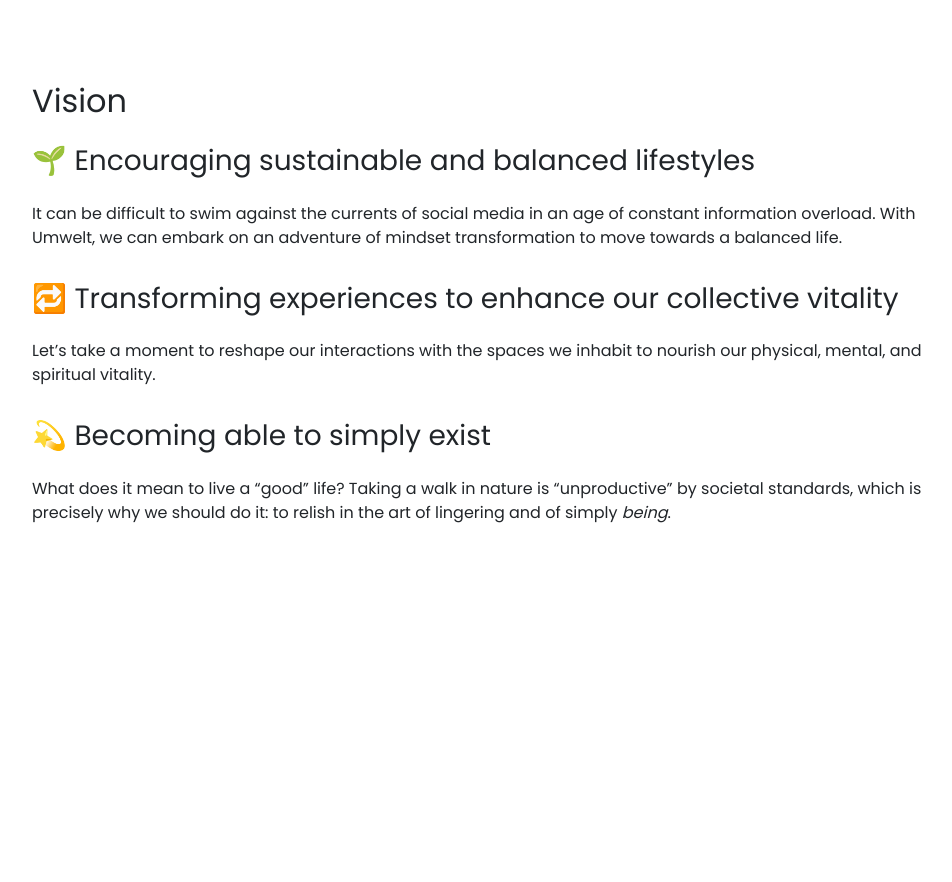
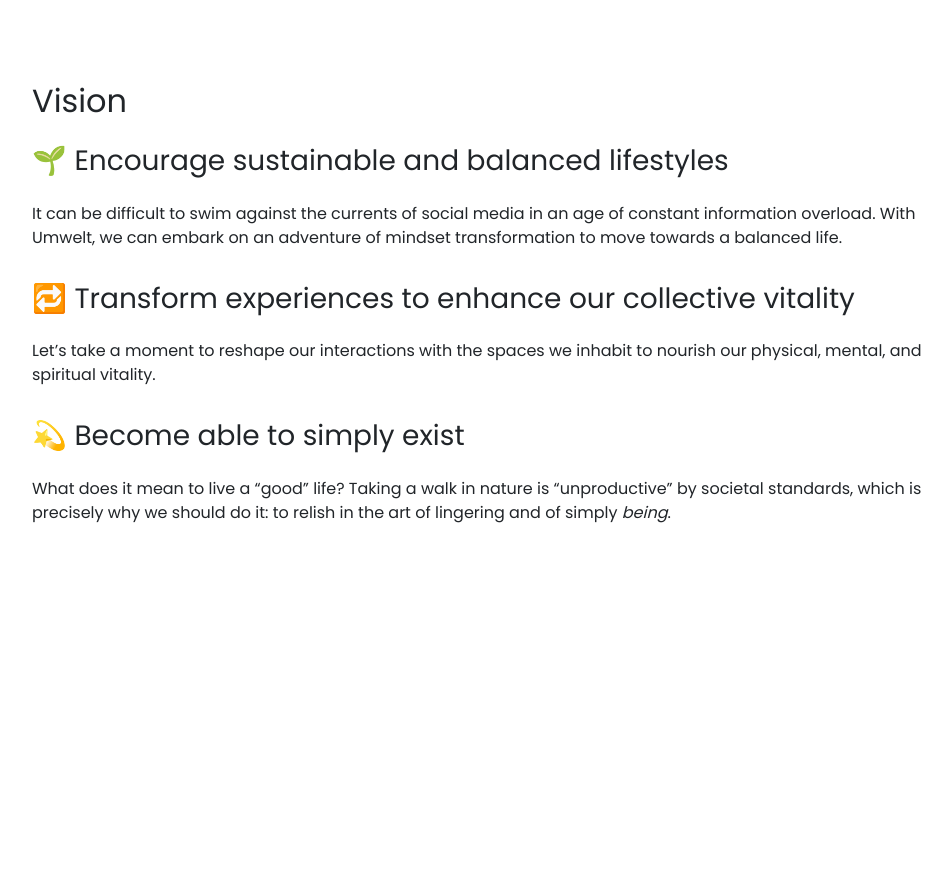
Before and after one commit to bellaslee/umwelt, a Next.js app: page / in a window 1280 px wide. Shown: the part 5820-6702 px from the top of the page, without its empty margins (140-1092 px from the left). Built offline with nearby package versions, Linux system fonts and the light colour scheme; a web font is replaced by a local one.

Commit message:
Update copy

```diff
--- a/src/pages/index.js
+++ b/src/pages/index.js
@@ -110,11 +110,11 @@ export default function Home() {
 
       <Section animation>
         <h2>Vision</h2>
-        <h3 className='py-3'>🌱 Encouraging sustainable and balanced lifestyles</h3>
+        <h3 className='py-3'>🌱 Encourage sustainable and balanced lifestyles</h3>
         <p>It can be difficult to swim against the currents of social media in an age of constant information overload. With Umwelt, we can embark on an adventure of mindset transformation to move towards a balanced life. </p>
-        <h3 className='py-3'>🔁 Transforming experiences to enhance our collective vitality</h3>
+        <h3 className='py-3'>🔁 Transform experiences to enhance our collective vitality</h3>
         <p>Let’s take a moment to reshape our interactions with the spaces we inhabit to nourish our physical, mental, and spiritual vitality.</p>
-        <h3 className='py-3'>💫 Becoming able to simply exist</h3>
+        <h3 className='py-3'>💫 Become able to simply exist</h3>
         <p>What does it mean to live a “good” life? Taking a walk in nature is “unproductive” by societal standards, which is precisely why we should do it: to relish in the art of lingering and of simply <em>being</em>.</p>
       </Section>
 
```
